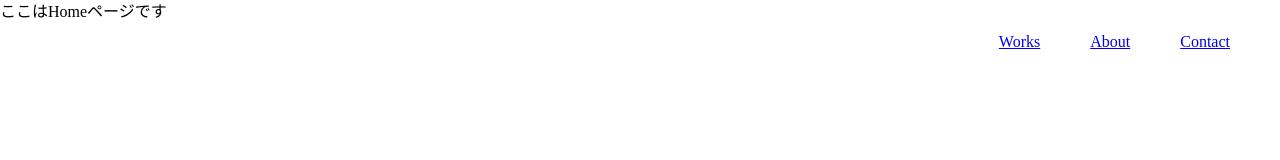
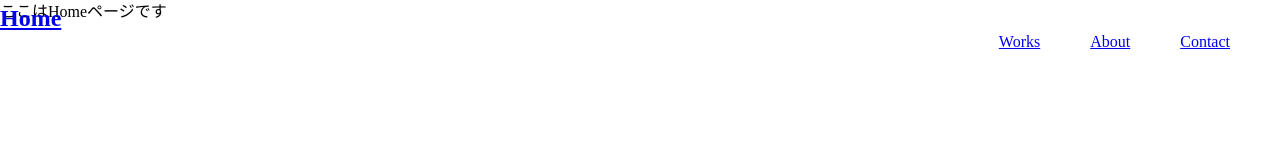
Before and after one commit to Seiya830/Portfolio, a Vue app: page / in a window 1280 px wide. Shown: the top 160 px of the page. Built offline with nearby package versions, Linux system fonts and the light colour scheme.

Commit message:
Homeへのリンクを設定

```diff
--- a/src/components/AppHeader.vue
+++ b/src/components/AppHeader.vue
@@ -17,6 +17,7 @@ export default defineComponent({
       <span></span>
     </button>
     <nav :class="{ open: open }" class="nav-content">
+      <h1><a href="/">Home</a></h1>
       <ul>
         <li>
           <router-link to="/works">Works</router-link>
```
